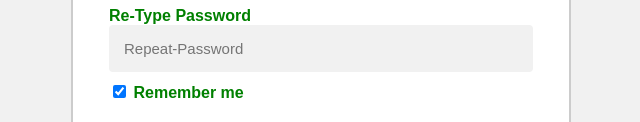
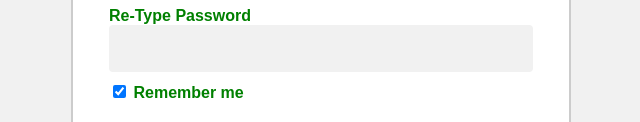
Before and after one commit to CodeX1991/afriherb, a plain HTML site: page templates/sign-up.html in a window 1280 px wide. Shown: the part 549-671 px from the top of the page, without its empty margins (319-959 px from the left). Drawn offline with Linux system fonts and the light colour scheme.

Commit message:
portfolio second commit

```diff
--- a/templates/sign-up.html
+++ b/templates/sign-up.html
@@ -36,7 +36,7 @@
 
 
             <label for="psw-repeat"><b>Re-Type Password</b>
-            <input type="password" placeholder="Repeat-Password" name="psw-repaet" required>
+            <input type="password" placeholder="" name="psw-repaet" required>
         </label>
             <label>
                <input type="checkbox" checked="checked" name="remember" style="margin-bottom:15px"> Remember me
```
